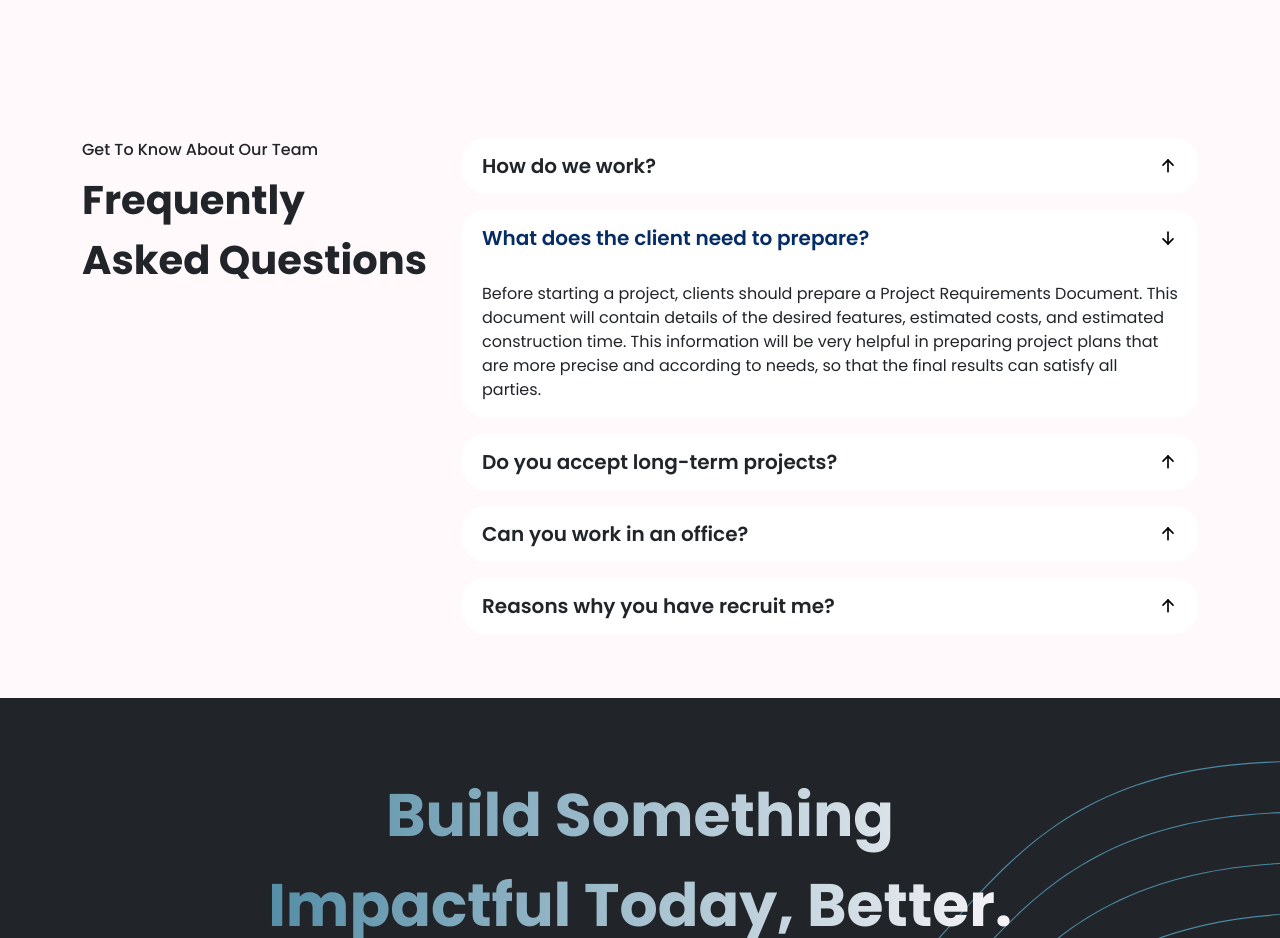
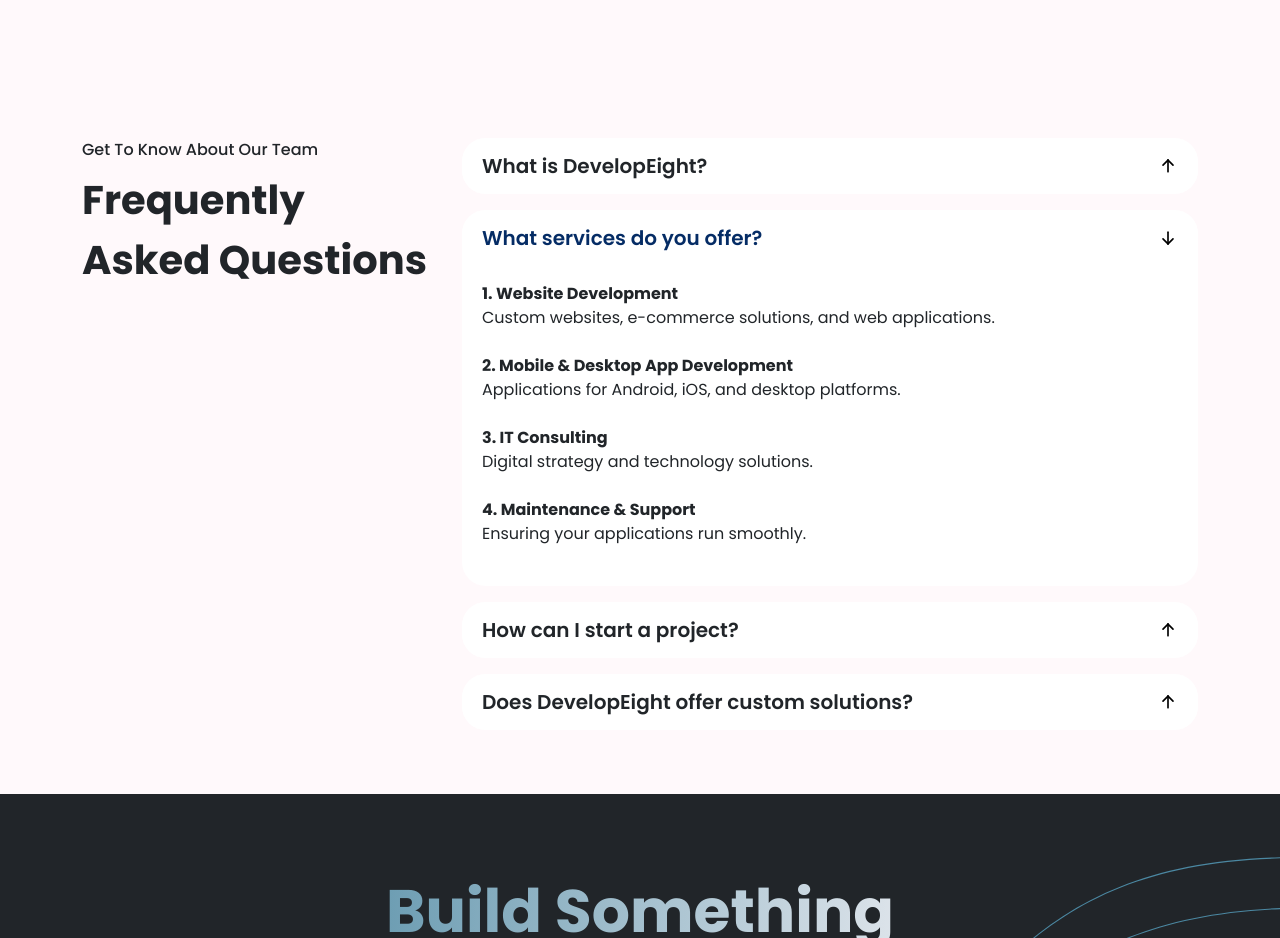
Before and after one commit to ZikriAzzuri5/profileweb, a React (Vite) app: page / in a window 1280 px wide. Shown: the part 1980-2918 px from the top of the page. Built offline with nearby package versions, Linux system fonts and the light colour scheme.

Commit message:
update final

```diff
--- a/src/pages/Contact/Contact.jsx
+++ b/src/pages/Contact/Contact.jsx
@@ -28,7 +28,6 @@
 
   const handleSubmit = (e) => {
     e.preventDefault();
-    //url whatsapp api untuk mengirim pesan
     window.open(
       `https://api.whatsapp.com/send?phone=6281241659884&text=Halo nama saya ${name}, saya tertarik untuk menggunakan jasa membuat website dari Develeopeight. Saya mempunyai budget ${budget} dan ingin membuat website seperti berikut ini:%0A${message}`
     );
--- a/src/pages/Home/Home.jsx
+++ b/src/pages/Home/Home.jsx
@@ -16,9 +16,13 @@
             <div className="col-lg-6">
               <h1 className="fw-bold lh-base">
                 Simplifying{" "}
-                <span className="d-inline-block text-dark text-hightlight">Innovation,</span>{" "}
+                <span className="d-inline-block text-dark text-hightlight">
+                  Innovation,
+                </span>{" "}
                 Powering{" "}
-                <span className="d-inline-block text-dark text-hightlight">Your Digital.</span>
+                <span className="d-inline-block text-dark text-hightlight">
+                  Your Digital.
+                </span>
               </h1>
               <p className="text-body-secondary lh-lg">
                 Customized web and app development services for individuals and
@@ -83,8 +87,12 @@
         <div className="py-5">
           <div className="d-flex mb-5 justify-content-between align-items-center">
             <div>
-              <p className="mb-3 fw-semibold fs-5"><span className="my-text">Showcase</span></p>
-              <h1 className="text-title fw-bold text-dark my-heading-1">Our Best <br /> Projects</h1>
+              <p className="mb-3 fw-semibold fs-5">
+                <span className="my-text">Showcase</span>
+              </p>
+              <h1 className="text-title fw-bold text-dark my-heading-1">
+                Our Best <br /> Projects
+              </h1>
             </div>
             <a href="/projects" className="fw-semibold text-dark my-text">
               View All
@@ -174,7 +182,7 @@
                       aria-expanded="false"
                       aria-controls="flush-collapseOne"
                     >
-                      How do we work?
+                      What is DevelopEight?
                     </button>
                   </h2>
                   <div
@@ -183,32 +191,10 @@
                     data-bs-parent="#accordionFlushExample"
                   >
                     <div className="accordion-body">
-                      <b>1. Understanding Your Needs</b> <br />
-                      We begin by thoroughly understanding your business goals
-                      and project requirements to tailor a solution that fits
-                      perfectly.
-                      <br />
-                      <br />
-                      <b>2. Planning and Design</b> <br />
-                      Our team crafts a detailed plan and designs user-friendly
-                      interfaces to align with your vision and functionality
-                      needs.
-                      <br />
-                      <br />
-                      <b>3. Development and Testing</b> <br />
-                      Utilizing cutting-edge technology, we develop robust
-                      solutions while continuously testing to ensure seamless
-                      performance.
-                      <br />
-                      <br />
-                      <b>4. Deployment and Support</b> <br />
-                      After rigorous testing, we deploy the solution and provide
-                      ongoing support to ensure smooth operations post-launch.
-                      <br />
-                      <br />
-                      This approach allows us to deliver tailored software
-                      solutions that drive growth and efficiency for your
-                      business.
+                      Developeight is a company that offers website, mobile, and
+                      desktop application development services, along with IT
+                      consulting to help businesses undergo digital
+                      transformation.
                     </div>
                   </div>
                 </div>
@@ -222,7 +208,7 @@
                       aria-expanded="false"
                       aria-controls="flush-collapseTwo"
                     >
-                      What does the client need to prepare?
+                      What services do you offer?
                     </button>
                   </h2>
                   <div
@@ -231,13 +217,23 @@
                     data-bs-parent="#accordionFlushExample"
                   >
                     <div className="accordion-body">
-                      Before starting a project, clients should prepare a
-                      Project Requirements Document. This document will contain
-                      details of the desired features, estimated costs, and
-                      estimated construction time. This information will be very
-                      helpful in preparing project plans that are more precise
-                      and according to needs, so that the final results can
-                      satisfy all parties.
+                      <b>1. Website Development</b> <br />
+                      Custom websites, e-commerce solutions, and web
+                      applications.
+                      <br />
+                      <br />
+                      <b>2. Mobile & Desktop App Development</b> <br />
+                      Applications for Android, iOS, and desktop platforms.
+                      <br />
+                      <br />
+                      <b>3. IT Consulting</b> <br />
+                      Digital strategy and technology solutions.
+                      <br />
+                      <br />
+                      <b>4. Maintenance & Support</b> <br />
+                      Ensuring your applications run smoothly.
+                      <br />
+                      <br />
                     </div>
                   </div>
                 </div>
@@ -251,7 +247,7 @@
                       aria-expanded="false"
                       aria-controls="flush-collapseThree"
                     >
-                      Do you accept long-term projects?
+                      How can I start a project?
                     </button>
                   </h2>
                   <div
@@ -260,46 +256,12 @@
                     data-bs-parent="#accordionFlushExample"
                   >
                     <div className="accordion-body">
-                      Yes, we are happy to accept long-term projects. As a
-                      software house, we want to build long-term relationships
-                      with our clients by providing customized, high-quality
-                      software solutions. We focus on understanding your needs
-                      and ensuring consistent communication throughout our team
-                      is committed to meeting deadlines and adapting to evolving
-                      requirements, ensuring the long-term success of your
-                      initiatives.
+                      Contact us via email or fill out the form on our website.
+                      We’ll discuss your needs and provide tailored solutions.
                     </div>
                   </div>
                 </div>
-                <div className="accordion-item">
-                  <h2 className="accordion-header">
-                    <button
-                      className="accordion-button collapsed"
-                      type="button"
-                      data-bs-toggle="collapse"
-                      data-bs-target="#flush-collapseFour"
-                      aria-expanded="false"
-                      aria-controls="flush-collapseFour"
-                    >
-                      Can you work in an office?
-                    </button>
-                  </h2>
-                  <div
-                    id="flush-collapseFour"
-                    className="accordion-collapse collapse"
-                    data-bs-parent="#accordionFlushExample"
-                  >
-                    <div className="accordion-body">
-                      I can work in the office, but in the context of a software
-                      house, I am very supportive of working, including remote
-                      options. With today's technology and collaboration tools,
-                      work can be done well from anywhere, as long as
-                      communication remains smooth and targets are met. If
-                      necessary, I am also available to work from the office to
-                      support the team more effectively.
-                    </div>
-                  </div>
-                </div>
+
                 <div className="accordion-item">
                   <h2 className="accordion-header">
                     <button
@@ -310,7 +272,7 @@
                       aria-expanded="false"
                       aria-controls="flush-collapseFive"
                     >
-                      Reasons why you have recruit me?
+                      Does DevelopEight offer custom solutions?
                     </button>
                   </h2>
                   <div
@@ -319,16 +281,8 @@
                     data-bs-parent="#accordionFlushExample"
                   >
                     <div className="accordion-body">
-                      You should hire us because we want to contribute to the
-                      growth of the software house by bringing my expertise in
-                      software development, problem solving skills and
-                      adaptability to new technologies. While your company is
-                      still in its early stages, I can help build a strong
-                      technical foundation, collaborate effectively with the
-                      team, and ensure that we deliver high-quality solutions.
-                      My passion for innovation and commitment to excellence
-                      will support your vision as we face the challenges of a
-                      competitive marketplace.
+                      Yes, we design solutions to meet the unique needs of each
+                      client, supporting their business goals.
                     </div>
                   </div>
                 </div>
@@ -337,24 +291,6 @@
           </div>
         </div>
       </section>
-      {/* <section className="bg-dark bg-wave">
-        <div className="container">
-          <div className="max-w-md mx-auto py-5 text-center">
-            <h1 className="verybig-title fw-bold lh-base mt-4 mb-4">
-              Build Something Impactful Today, Better.
-            </h1>
-            <p className="text-light fs-5 lh-base mb-5">
-              We’re offer services that deliver exceptional results. With years
-              of experience, strong work ethics, and attention to detail,
-              Developeight is the freelancer you can trust to exceed your
-              expectations.
-            </p>
-            <a href="#" className="btn btn-light btn-lg fw-semibold mb-5">
-              Hire Us!
-            </a>
-          </div>
-        </div>
-      </section> */}
     </>
   );
 };
```
Also changed, not shown: src/components/Footer/Footer.jsx (+0 -57 lines).
